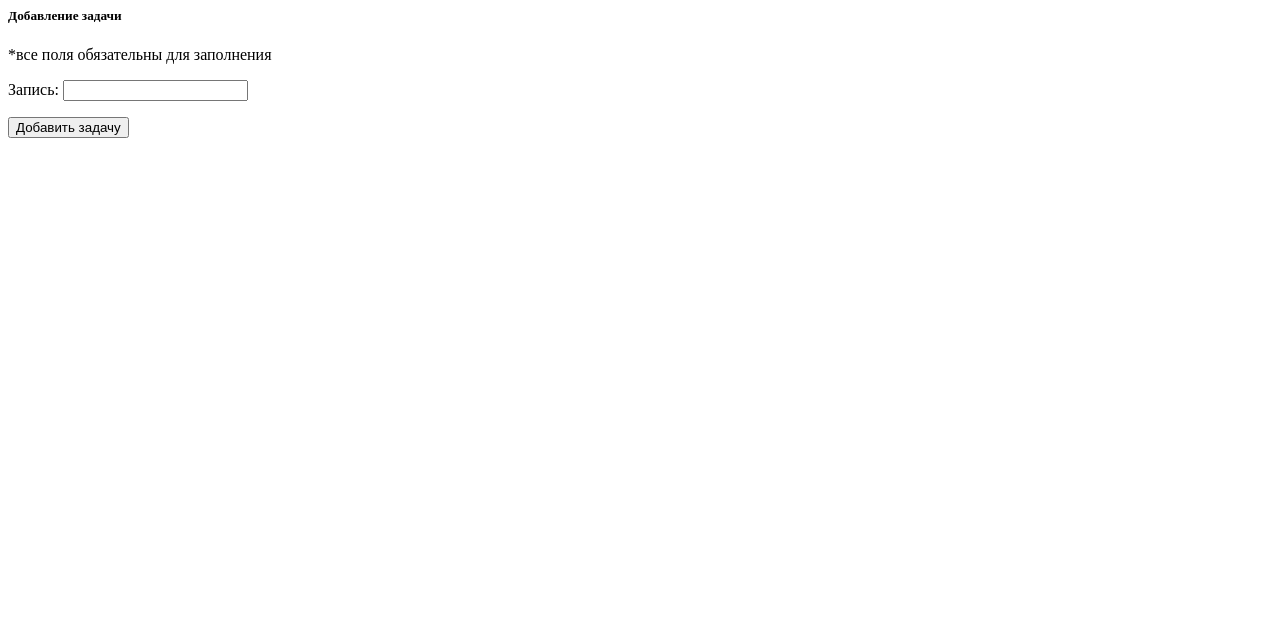
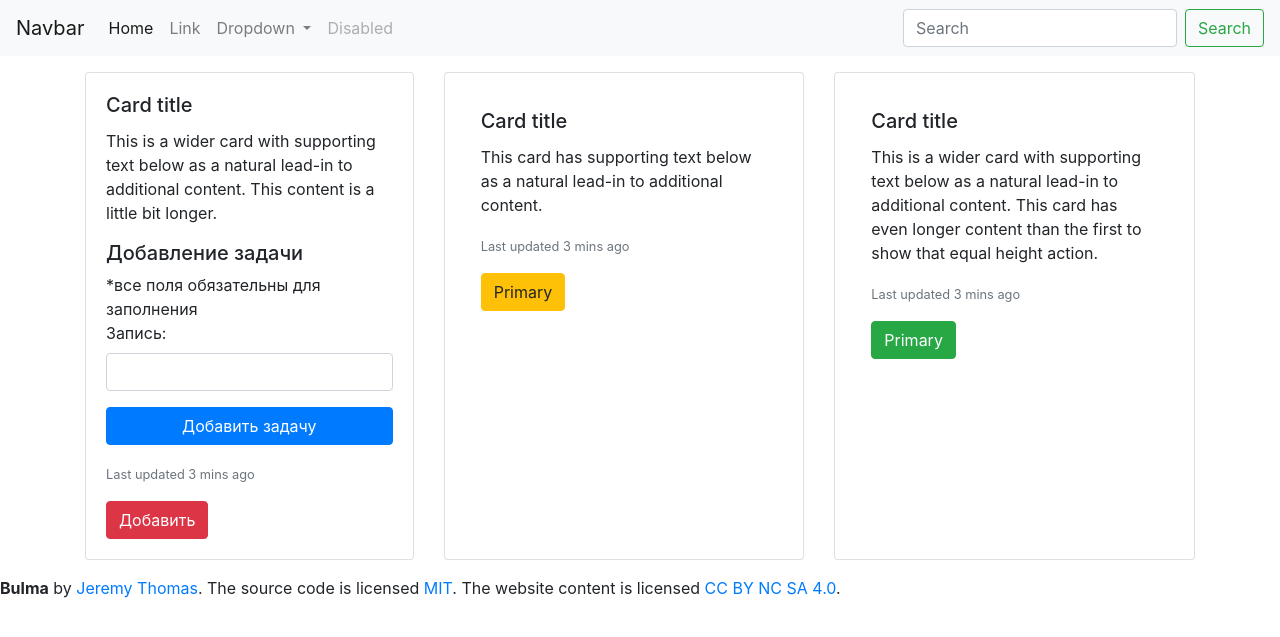
Before and after one commit to miromx/my_tasks_site, a Django app: page /s in a window 1280 px wide. Shown: the top 637 px of the page. Run offline with Django 3.2, Linux system fonts and the light colour scheme; some libraries are stand-ins or nearby versions.

Commit message:
index set

```diff
--- a/tasks/templates/tasks/add_must.html
+++ b/tasks/templates/tasks/add_must.html
@@ -1,3 +1,6 @@
+{% extends 'base.html' %}
+
+{% block content %}
 <h5>Добавление задачи</h5>
 <h9>*все поля обязательны для заполнения</h9>
 
@@ -10,3 +13,4 @@
     <button typeof="submit" class="btn btn-primary btn-block"> Добавить задачу </button>
 </form>
 </div>
+{% endblock %}
--- a/templates/base.html
+++ b/templates/base.html
@@ -9,19 +9,38 @@
 <body>
 
 {% include 'inc/_navbar.html' %}
-<section class="section">
-  <div class="container">
-    <h5 class="title">
-      Some Stuff
-    </h5>
-    <p class="subtitle">
-      My first website with <strong>Bulma</strong>!
-    </p>
-    {% block content %}{% endblock %}
+<div class="container mt-3 mb-3">
+  <div class="card-deck">
+
+    <div class="card">
+      <div class="card-body">
+        <h5 class="card-title">Card title</h5>
+        <p class="card-text">This is a wider card with supporting text below as a natural lead-in to additional content. This content is a little bit longer.</p>
+        {% block content %}{% endblock %}
+        <p class="card-text"><small class="text-muted">Last updated 3 mins ago</small></p>
+        <a class="btn btn-danger" href="{% url 's' %}" role="button">Добавить</a>
+      </div>
+    </div>
+
+    <div class="card p-3">
+      <div class="card-body">
+        <h5 class="card-title">Card title</h5>
+        <p class="card-text">This card has supporting text below as a natural lead-in to additional content.</p>
+        <p class="card-text"><small class="text-muted">Last updated 3 mins ago</small></p>
+        <button type="button" class="btn btn-warning">Primary</button>
+      </div>
+    </div>
+
+    <div class="card p-3">
+      <div class="card-body">
+        <h5 class="card-title">Card title</h5>
+        <p class="card-text">This is a wider card with supporting text below as a natural lead-in to additional content. This card has even longer content than the first to show that equal height action.</p>
+        <p class="card-text"><small class="text-muted">Last updated 3 mins ago</small></p>
+        <button type="button" class="btn btn-success">Primary</button>
+      </div>
+    </div>
   </div>
-</section>
-<p>Some text</p>
-
+</div>
 
 <!-- Optional JavaScript -->
 <!-- jQuery first, then Popper.js, then Bootstrap JS -->
```
